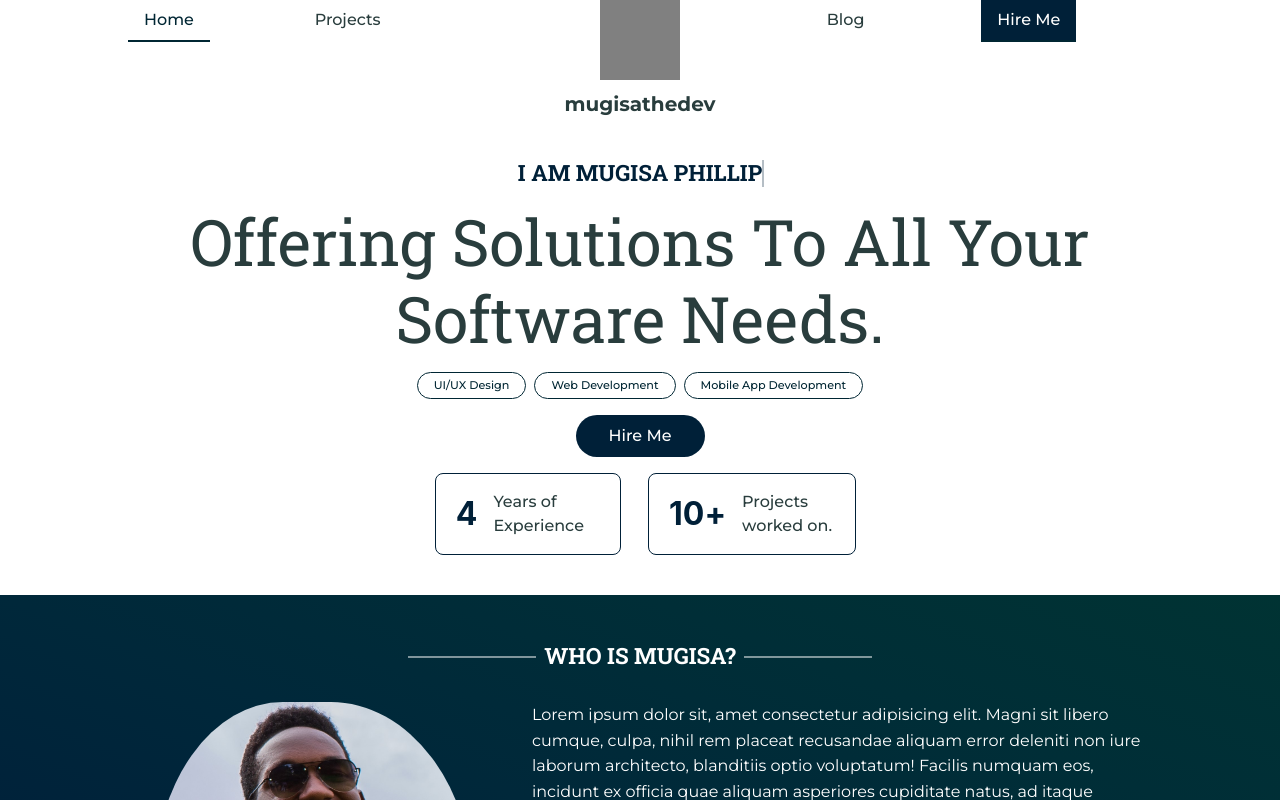
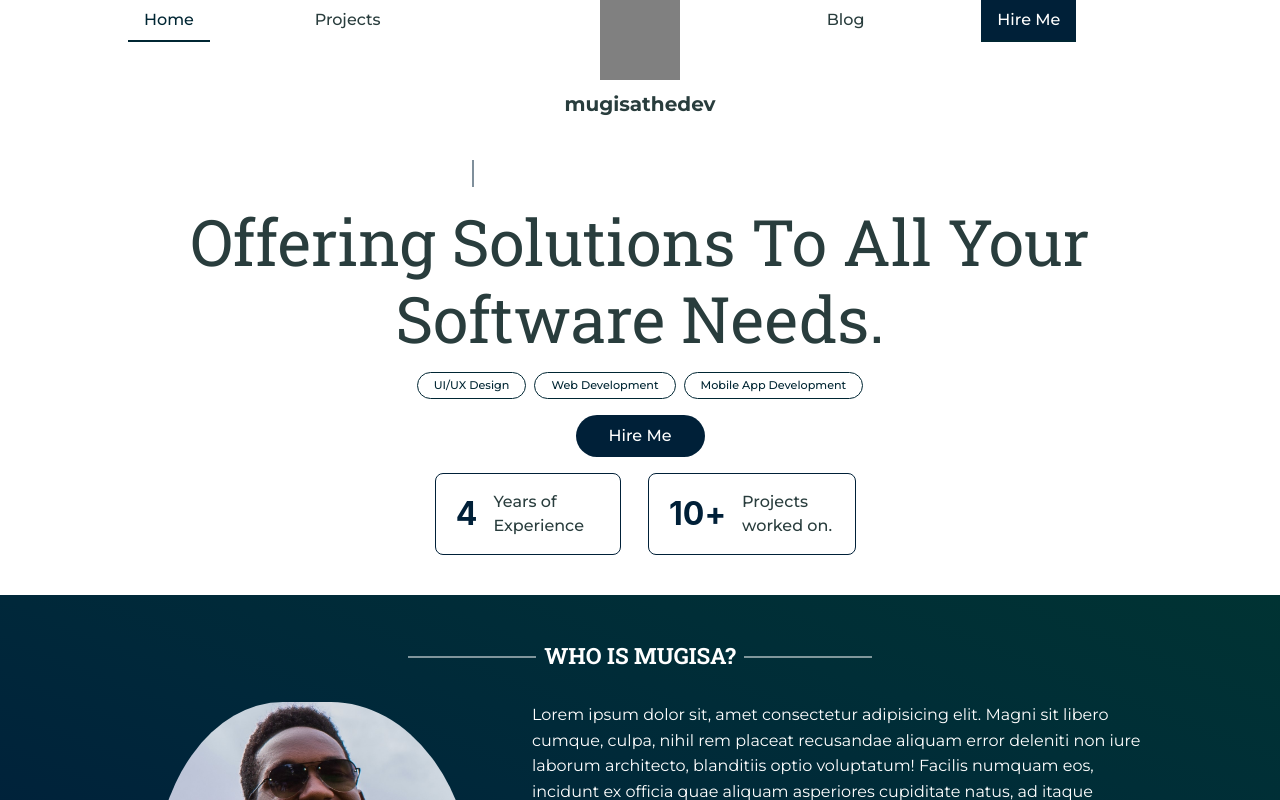
Before and after one commit to phillipmugisa/portfolio, a React (Create React App) app in the folder frontend/: page / in a window 1280 px wide. Shown: the top 800 px of the page. Built offline with nearby package versions, Linux system fonts and the light colour scheme.

Commit message:
Editing page starter text

```diff
--- a/frontend/src/components/pageStarter.jsx
+++ b/frontend/src/components/pageStarter.jsx
@@ -114,7 +114,7 @@ function TypeWriter({text1, text2, classes, speed}) {
     };
 
     useEffect(() => {
-        runAnimations();
+        // runAnimations();
 
         // scale out heading on scroll
         // let lastScrollTop = 0;
@@ -167,7 +167,7 @@ function TypeWriter({text1, text2, classes, speed}) {
 
     return (
         <h3 className={`typewriter ${classes}`} ref={typewriter}>
-            {text2}
+            Full Stack Web Developor
         </h3>
     );
 }
```
